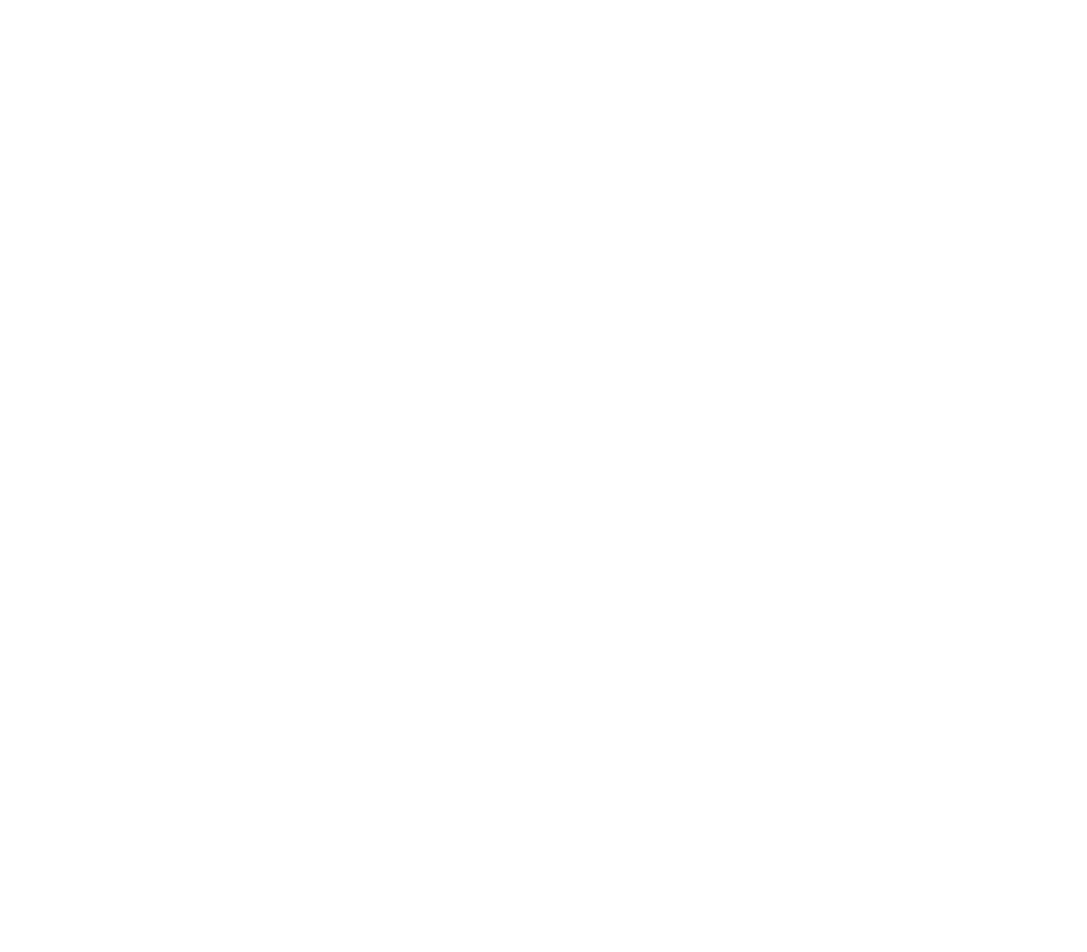
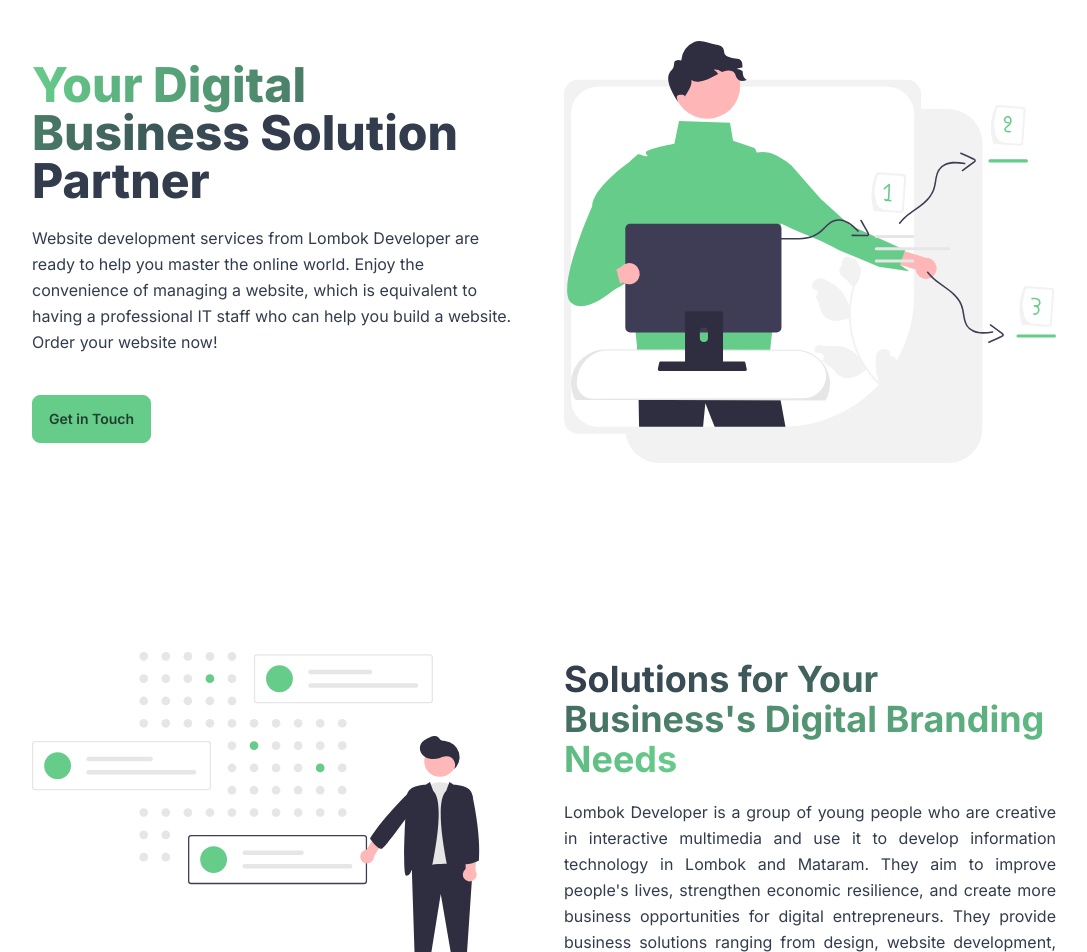
Before and after one commit to izmahaerill/lombok-developer, a SvelteKit app: page / in a window 1280 px wide. Before the commit this address had no page. Shown: the part 148-1100 px from the top of the page, without its empty margins (96-1183 px from the left). Before the commit the page ends 800 px from the top, so only its background shows below. Built offline with nearby package versions, Linux system fonts and the light colour scheme.

Commit message:
formatting project files

```diff
--- /dev/null
+++ b/src/routes/(public)/+page.svelte
@@ -0,0 +1,74 @@
+<script lang="ts">
+  import { base } from '$app/paths'
+  import SliderExample from '$lib/components/slider-example.svelte'
+  import { serviceLists } from '$lib/constants'
+  import { businessDecisions, devProductivity } from '$lib/images'
+</script>
+
+<div class="container">
+  <section
+    class="flex min-h-screen flex-col items-center justify-center gap-10 lg:flex-row-reverse">
+    <div class="w-full">
+      <img class="h-fit w-fit" src={devProductivity} alt="Dev Productivity" />
+    </div>
+    <div class="w-full">
+      <h1 class="mb-5 text-4xl font-extrabold md:text-5xl">
+        <span class="bg-gradient-to-r from-primary to-neutral bg-clip-text text-transparent">
+          Your Digital Business
+        </span> Solution Partner
+      </h1>
+      <p class="mb-10 leading-relaxed">
+        Website development services from Lombok Developer are ready to help you master the online
+        world. Enjoy the convenience of managing a website, which is equivalent to having a
+        professional IT staff who can help you build a website. Order your website now!
+      </p>
+      <a class="btn-primary btn normal-case" href={`${base}/contact`}>Get in Touch</a>
+    </div>
+  </section>
+  <section class="mb-40 flex flex-col items-center justify-center gap-10 lg:flex-row">
+    <div class="w-full">
+      <img class="h-fit w-fit" src={businessDecisions} alt="Business Decisions" />
+    </div>
+    <div class="w-full">
+      <h2 class="mb-5 text-3xl font-bold md:text-4xl">
+        <span class="bg-gradient-to-l from-primary to-neutral bg-clip-text text-transparent">
+          Solutions for Your Business's Digital Branding Needs
+        </span>
+      </h2>
+      <p class="text-justify leading-relaxed">
+        Lombok Developer is a group of young people who are creative in interactive multimedia and
+        use it to develop information technology in Lombok and Mataram. They aim to improve people's
+        lives, strengthen economic resilience, and create more business opportunities for digital
+        entrepreneurs. They provide business solutions ranging from design, website development,
+        software development, and application development.
+      </p>
+    </div>
+  </section>
+  <section class="mb-32 flex flex-col items-center text-center">
+    <h2 class="mb-5 text-3xl font-bold md:text-4xl">
+      <span class="bg-gradient-to-l from-primary to-neutral bg-clip-text text-transparent">
+        Lombok Developer Services
+      </span>
+    </h2>
+    <p class="mb-10 leading-relaxed">
+      Are you looking for website development services in Lombok? Lombok Developer is here to
+      provide business friends, SMEs, and professionals in Lombok with effective website solutions
+      according to your target market. Our services include graphic design, web development, web
+      design templates, custom web programming, SEO services, etc.
+    </p>
+    <div class="grid grid-cols-1 gap-10 md:grid-cols-2 lg:grid-cols-3">
+      {#each serviceLists as service}
+        <div class="card h-72 w-72 shadow">
+          <figure class="px-10 pt-10">
+            <img class="h-fit w-fit" src={businessDecisions} alt="Business Decisions" />
+          </figure>
+          <div class="card-body items-center">
+            <h2 class="card-title">{service.title}</h2>
+            <p class="leading-relaxed">{service.description}</p>
+          </div>
+        </div>
+      {/each}
+    </div>
+  </section>
+  <SliderExample />
+</div>
--- a/src/routes/(public)/about/+page.svelte
+++ b/src/routes/(public)/about/+page.svelte
@@ -1,62 +1,67 @@
-<script>
-    import Iconify from '@iconify/svelte'
-    import { businessDecisions, devProductivity } from '$lib/images'
-
+<script lang="ts">
+  // import Iconify from '@iconify/svelte'
+  // import { businessDecisions, devProductivity } from '$lib/images'
 </script>
 
 <section>
-    <div class="hero min-h-screen" style="background-image: url(https://wp.w3layouts.com/workcore/wp-content/themes/workcore/assets/images/banner5.jpg);">
-        <div class="hero-overlay bg-opacity-60"></div>
+  <div
+    class="hero min-h-screen"
+    style="background-image: url(https://wp.w3layouts.com/workcore/wp-content/themes/workcore/assets/images/banner5.jpg);">
+    <div class="hero-overlay bg-opacity-60" />
     <div class="hero-content text-center text-neutral-content">
       <div class="max-w-md">
-            <h1 class="mb-5 text-5xl font-bold"> <span>Lombok </span>Developer</h1>
-            <p class="mb-5">The Unique Solutions for Your Business, The Best Solutions For Your Business</p>
-            <button class="btn btn-outline text-white">Get started</button>
-            <button class="btn btn-outline btn-success px-12">Home</button>
-
-
+        <h1 class="mb-5 text-5xl font-bold"><span>Lombok </span>Developer</h1>
+        <p class="mb-5">
+          The Unique Solutions for Your Business, The Best Solutions For Your Business
+        </p>
+        <button class="btn-outline btn text-white">Get started</button>
+        <button class="btn-outline btn-success btn px-12">Home</button>
       </div>
     </div>
   </div>
 </section>
 
-
-<section class="container mt-32 mb-20">
+<section class="container mb-20 mt-32">
   <div class="py-20">
     <div class="flex-col md:flex lg:flex-row-reverse">
-            <img class=" rounded-sm shadow-2xl border-r-4 border-emerald-500" src="https://images.unsplash.com/photo-1606857521015-7f9fcf423740?ixlib=rb-4.0.3&ixid=MnwxMjA3fDB8MHxzZWFyY2h8MTB8fG9mZmljZXxlbnwwfHwwfHw%3D&auto=format&fit=crop&w=400&q=60" alt="">
+      <img
+        class=" rounded-sm border-r-4 border-emerald-500 shadow-2xl"
+        src="https://images.unsplash.com/photo-1606857521015-7f9fcf423740?ixlib=rb-4.0.3&ixid=MnwxMjA3fDB8MHxzZWFyY2h8MTB8fG9mZmljZXxlbnwwfHwwfHw%3D&auto=format&fit=crop&w=400&q=60"
+        alt="" />
       <div class=" pl-2">
         <!-- <iconify class="w-32 h-32" icon="material-symbols:home-app-logo"></iconify> -->
-                <h1 class="text-4xl font-semibold mt-10 lg:mt-2 mb-2 ">ABOUT US</h1>
-                <hr>
-                <p class="py-5">We are a web design and digital marketing company based in Lombok, Indonesia. We have been designing many websites since 2004.</p>
-                <button class="btn btn-outline btn-success">Read More</button>
+        <h1 class="mb-2 mt-10 text-4xl font-semibold lg:mt-2">ABOUT US</h1>
+        <hr />
+        <p class="py-5">
+          We are a web design and digital marketing company based in Lombok, Indonesia. We have been
+          designing many websites since 2004.
+        </p>
+        <button class="btn-outline btn-success btn">Read More</button>
       </div>
     </div>
   </div>
 </section>
 
-
-<section class=" mb-20 container bg-gray-700 py-20">
-    <h1 class="text-3xl font-semibold text-center text-white">VISIONS & MISIONS</h1>
+<section class=" container mb-20 bg-gray-700 py-20">
+  <h1 class="text-center text-3xl font-semibold text-white">VISIONS & MISIONS</h1>
   <p class="text-center text-white">Lombok Developer</p>
-    <div class="flex-col md:flex lg:flex-row mt-5">
-        <p class=" bg-white p-16 border-l-4 border-emerald-500 "><span class="font-semibold text-2xl">Vision</span>
+  <div class="mt-5 flex-col md:flex lg:flex-row">
+    <p class=" border-l-4 border-emerald-500 bg-white p-16">
+      <span class="text-2xl font-semibold">Vision</span>
       Menjadi perusahaan Teknologi Informasi terkemuka di Indonesia pada umumnya dan Bali khususnya.
     </p>
 
-        <p class="max-w-lg bg-emerald-500 p-16 text-white border-r-4 border-white "><span class="font-semibold text-2xl">Misions</span>
+    <p class="max-w-lg border-r-4 border-white bg-emerald-500 p-16 text-white">
+      <span class="text-2xl font-semibold">Misions</span>
       Menjadi perusahaan Teknologi Informasi terdepan dalam mengembangkan kualitas layanan, kreativitas,
       peningkatan kualitas layanan, cepat, akurat dan tepat dalam aspek teknologi informasi.
     </p>
   </div>
 </section>
 
-
-<section class="text-center mb-20">
+<section class="mb-20 text-center">
   <div class="stats">
     <div class="flex-col md:flex lg:flex-row">
-
       <div class="stat place-items-center">
         <div class="stat-title">Downloads</div>
         <div class="stat-value">31K</div>
@@ -75,21 +80,21 @@
         <div class="stat-desc">↘︎ 90 (14%)</div>
       </div>
     </div>
-
-
   </div>
 </section>
 
-
 <section class="container mb-32 py-20">
-    <p class="font-semibold text-4xl text-center my-10">Our Creative Team.</p>
+  <p class="my-10 text-center text-4xl font-semibold">Our Creative Team.</p>
   <div class="card m-auto w-64 bg-base-100 shadow-xl">
-        <figure><img src="https://images.unsplash.com/photo-1600486913747-55e5470d6f40?ixlib=rb-4.0.3&ixid=MnwxMjA3fDB8MHxzZWFyY2h8MTh8fG1hbnxlbnwwfHwwfHw%3D&auto=format&fit=crop&w=400&q=60" alt="Man" /></figure>
+    <figure>
+      <img
+        src="https://images.unsplash.com/photo-1600486913747-55e5470d6f40?ixlib=rb-4.0.3&ixid=MnwxMjA3fDB8MHxzZWFyY2h8MTh8fG1hbnxlbnwwfHwwfHw%3D&auto=format&fit=crop&w=400&q=60"
+        alt="Man" />
+    </figure>
     <div class="card-body">
       <h2 class="card-title">UI UX Developer</h2>
       <p>Hulami Haekal</p>
-          <div class="card-actions justify-end">
-          </div>
+      <div class="card-actions justify-end" />
     </div>
   </div>
 </section>
--- /dev/null
+++ b/src/routes/(public)/contact/+page.svelte
@@ -0,0 +1 @@
+contact
--- a/src/routes/+layout.svelte
+++ b/src/routes/+layout.svelte
@@ -8,6 +8,4 @@
 </svelte:head>
 
 <Navbar />
-<main>
-  <slot />
-</main>
+<slot />
```
Lines whose indentation alone changed are shown as unchanged.
